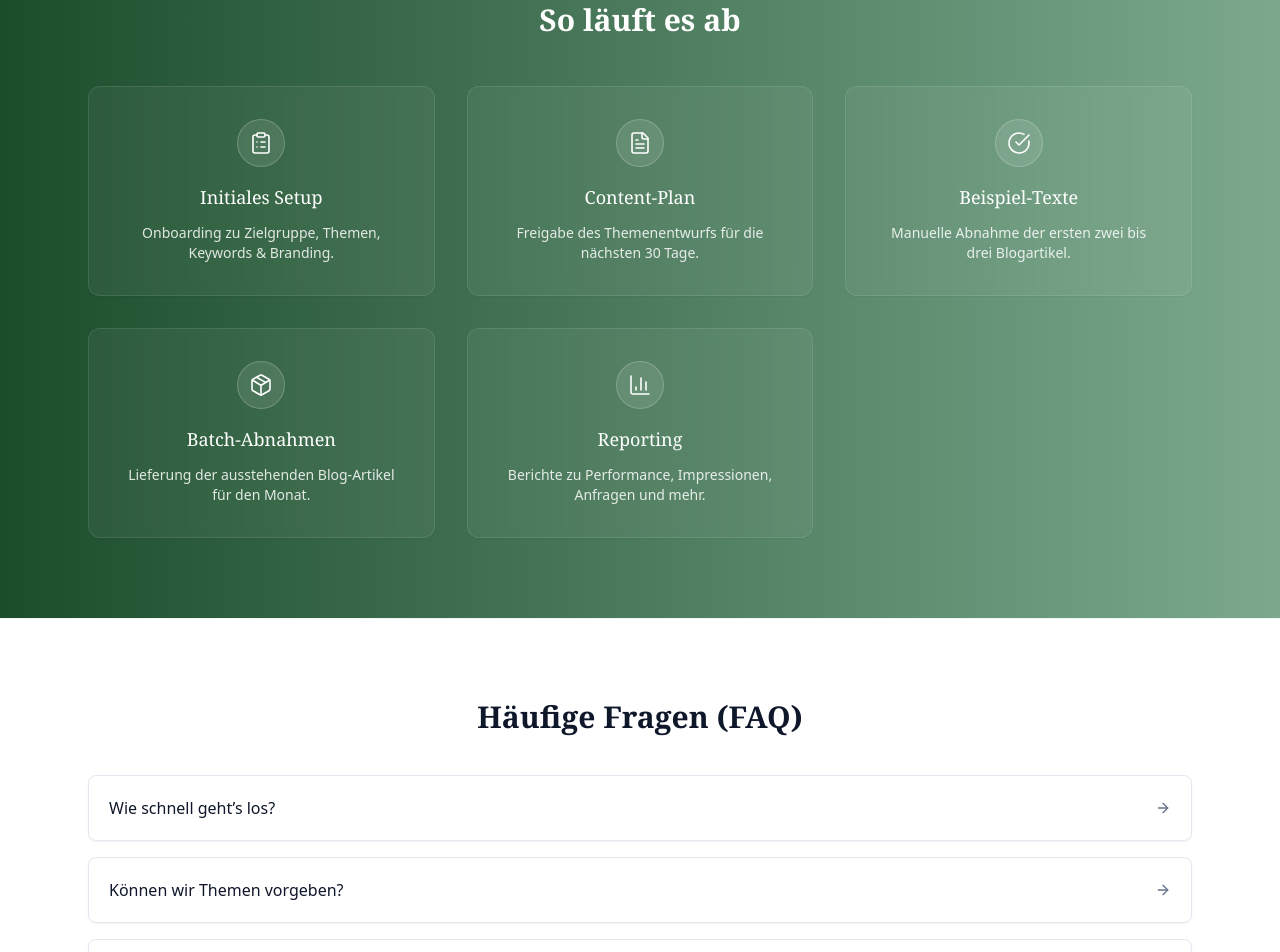
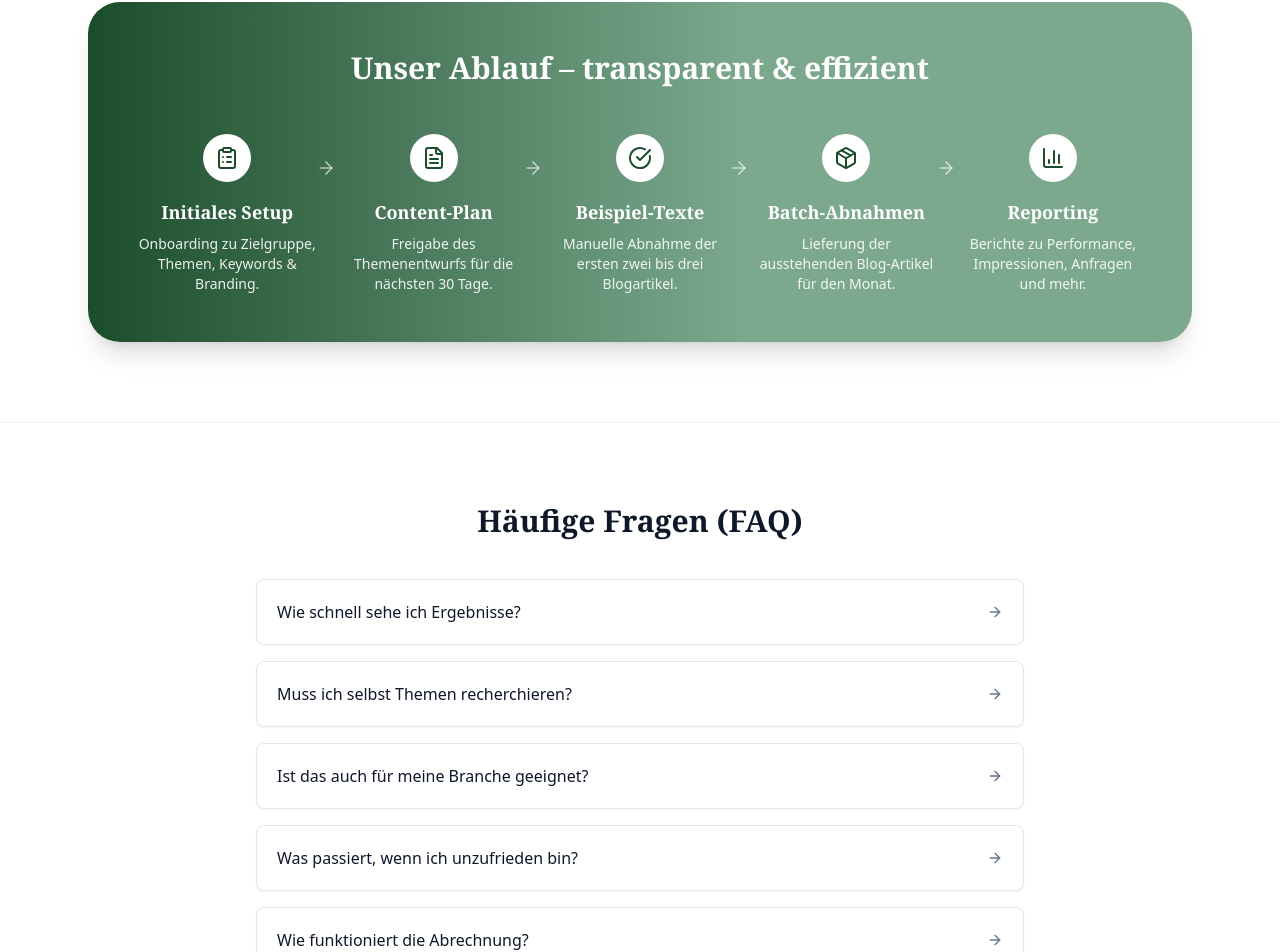
Before and after one commit to lennartnm/findbar_website, a Next.js app: page / in a window 1280 px wide. Shown: the part 4297-5249 px from the top of the page. Built offline with nearby package versions, Linux system fonts and the light colour scheme.

Commit message:
Update page.tsx

```diff
--- a/src/app/page.tsx
+++ b/src/app/page.tsx
@@ -627,47 +627,77 @@ function PreiseSection({ onOpenCalendly }: { onOpenCalendly: () => void }) {
   );
 }
 
-/* ---------------------- Ablauf Section ---------------------- */
+/* ------------------------ AblaufSection (Box wie Done 4 You) ----------------------- */
 function AblaufSection() {
   return (
-    <section
-      className="relative overflow-hidden py-20 text-white"
-      style={{ background: `linear-gradient(90deg, ${RG600}, ${RG300})` }}
-    >
+    <section id="ablauf" className="py-20">
       <div className={containerClass}>
-        <h2 className={`text-3xl font-semibold text-center ${serifClass}`}>
-          So läuft es ab
-        </h2>
-        <div className="mt-12 grid gap-8 md:grid-cols-3">
-          {ablauf.map((step, i) => (
-            <div
-              key={i}
-              className="rounded-xl border border-white/10 bg-white/5 p-8 text-center backdrop-blur-sm shadow-sm"
-            >
-              <div className="mx-auto mb-4 flex h-12 w-12 items-center justify-center rounded-full border border-white/20 bg-white/10">
-                <step.icon className="h-6 w-6 text-white" strokeWidth={1.6} />
-              </div>
-              <div className={`text-lg font-medium ${serifClass}`}>
-                {step.title}
-              </div>
-              <p className="mt-3 text-sm text-white/85">{step.desc}</p>
+        <div
+          className="relative w-full overflow-hidden rounded-3xl md:rounded-[32px] text-white shadow-xl"
+          style={{ background: `linear-gradient(to right, ${RG600} 0%, ${RG300} 60%)` }}
+        >
+          {/* Inhalt */}
+          <div className="relative z-10 px-6 py-12 md:px-12">
+            <h2 className={`text-center text-3xl font-semibold ${serifClass}`}>
+              Unser Ablauf – transparent & effizient
+            </h2>
+
+            <div className="mt-12 flex flex-col md:flex-row md:items-start md:justify-between md:gap-6">
+              {ablauf.map(({ icon: Icon, title, desc }, idx) => (
+                <div key={idx} className="relative flex flex-col items-center text-center md:w-1/5">
+                  <div className="mx-auto mb-4 flex h-12 w-12 items-center justify-center rounded-full bg-white text-[#1b4d2b]">
+                    <Icon className="h-6 w-6" />
+                  </div>
+                  <h3 className={`mb-2 text-lg font-semibold ${serifClass}`}>{title}</h3>
+                  <p className="text-sm text-white/90">{desc}</p>
+                  {idx < ablauf.length - 1 && (
+                    <ArrowRight className="absolute right-[-18px] top-6 hidden h-5 w-5 text-white/60 md:block" />
+                  )}
+                </div>
+              ))}
             </div>
-          ))}
+          </div>
+
+          {/* feiner Innenrand */}
+          <div className="pointer-events-none absolute inset-0 rounded-3xl md:rounded-[32px] ring-1 ring-white/10" />
         </div>
       </div>
     </section>
   );
 }
 
+/* ---------------------- FAQ Section ---------------------- */
+function FAQSection() {
+  const faqs = [
+    {
+      q: "Wie schnell sehe ich Ergebnisse?",
+      a: "Oft schon nach wenigen Wochen – Google braucht jedoch manchmal etwas länger, um neue Inhalte vollständig zu indexieren.",
+    },
+    {
+      q: "Muss ich selbst Themen recherchieren?",
+      a: "Nein. Wir übernehmen die komplette Themen- und Keyword-Recherche für dich.",
+    },
+    {
+      q: "Ist das auch für meine Branche geeignet?",
+      a: "Ja. Wir erstellen Inhalte für nahezu jede Branche – ob B2B, B2C oder Nischenmärkte.",
+    },
+    {
+      q: "Was passiert, wenn ich unzufrieden bin?",
+      a: "Wir passen die Inhalte nach deinem Feedback an, bis du zufrieden bist.",
+    },
+    {
+      q: "Wie funktioniert die Abrechnung?",
+      a: "Transparent, monatlich und jederzeit kündbar.",
+    },
+  ];
 
-function FAQSection() {
   return (
     <section className="bg-white py-20 border-t border-slate-100">
       <div className={containerClass}>
         <h2 className={`text-3xl font-semibold text-center ${serifClass}`}>
           Häufige Fragen (FAQ)
         </h2>
-        <div className="mt-10 space-y-4">
+        <div className="mt-10 space-y-4 max-w-3xl mx-auto">
           {faqs.map((f, i) => (
             <details
               key={i}
```
